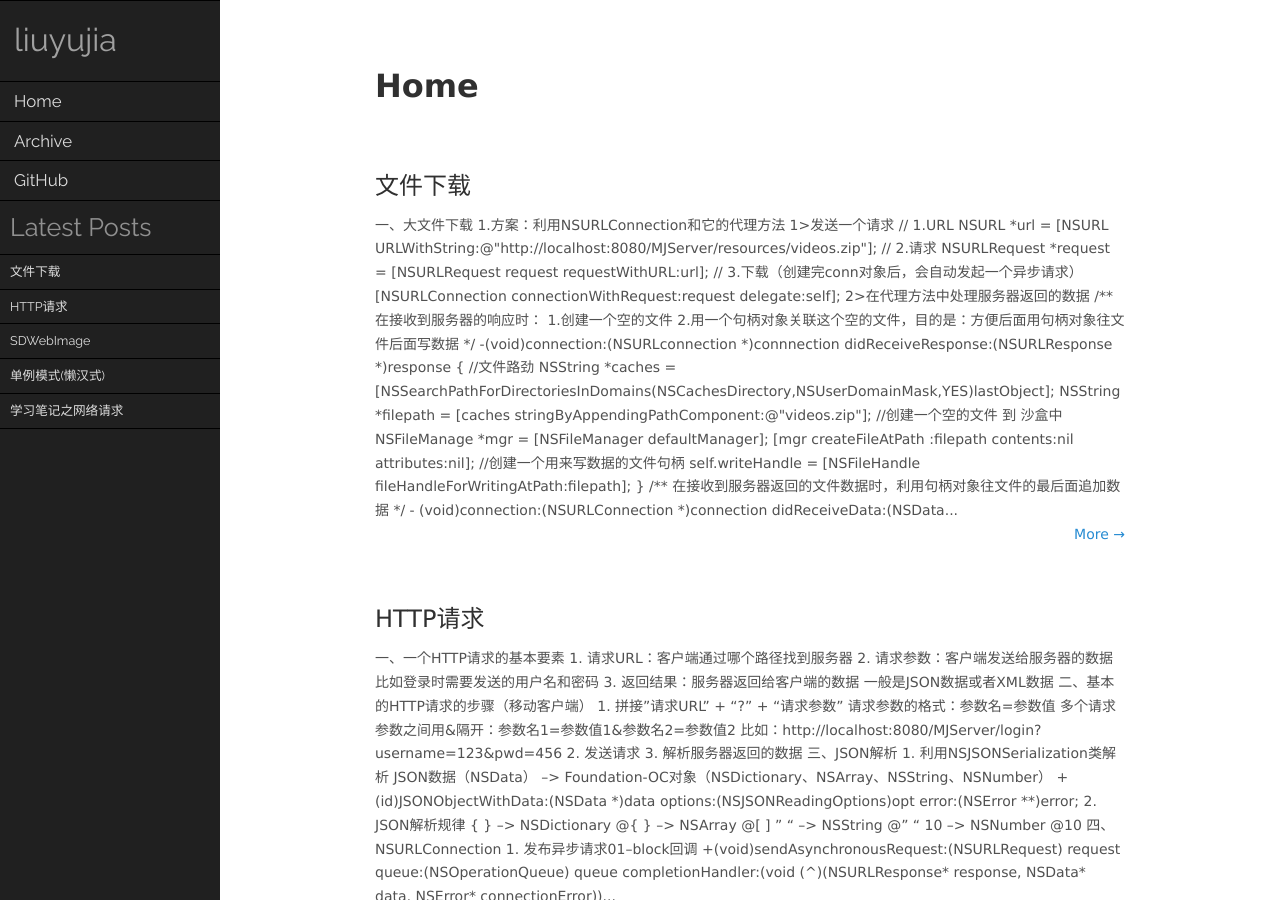
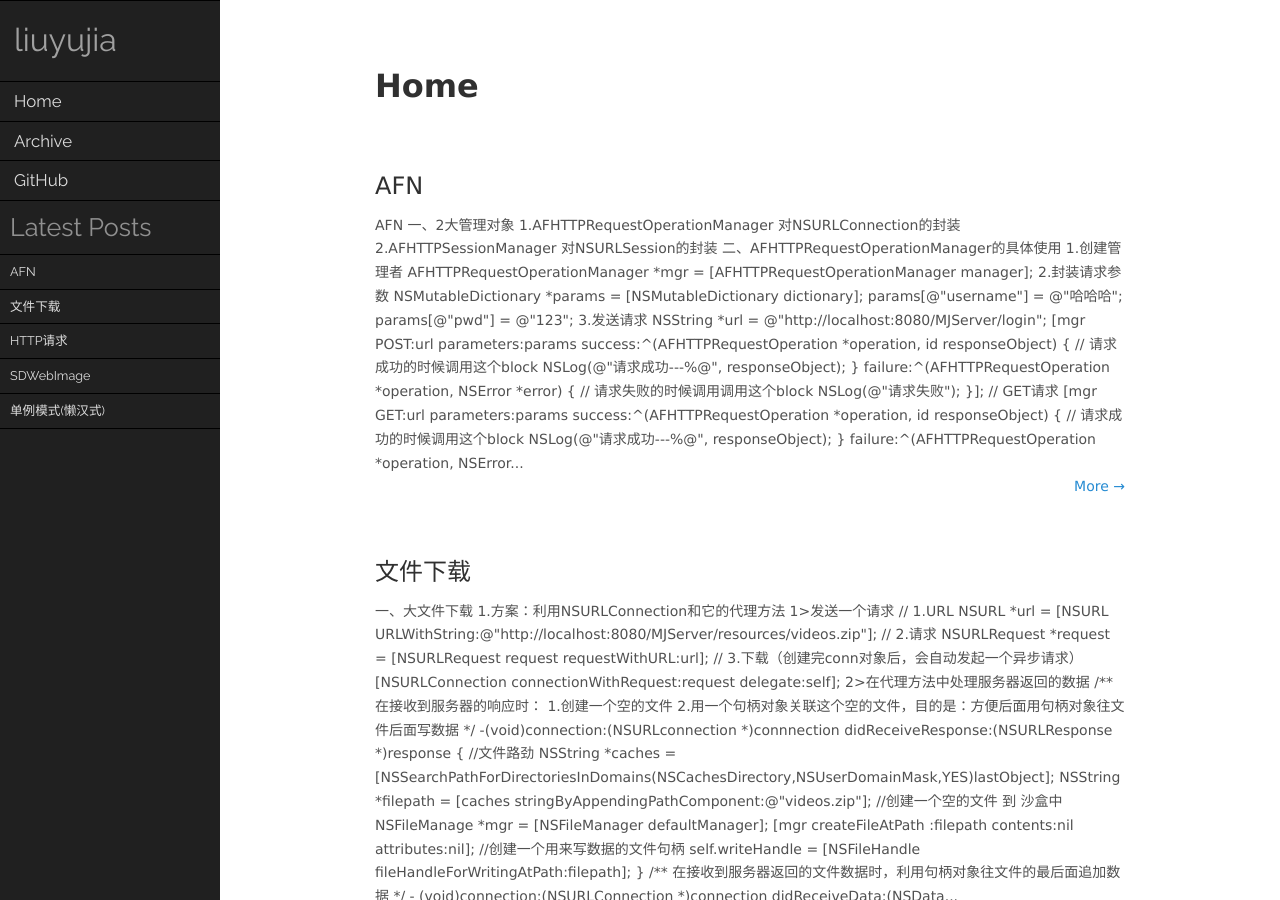
Before and after one commit to liuyujiahaha/liuyujiahaha.github.io, a Jekyll site: the page built from index.html, in a window 1280 px wide and 900 px high. Built offline with Jekyll 4.4.1, drawn with Linux system fonts in a browser that asks for light colours; some of the changed text lies outside the part shown.

Commit message:
add a afn file

```diff
--- /dev/null
+++ b/_posts/2016-10-31-afn.md
@@ -0,0 +1,113 @@
+---
+layout: post
+title: "AFN"
+date: 2016-10-31 23:02:36 +0800
+categories: [iOS]
+excerpt: AFN网络请求
+tags:
+  - AFN
+  - responseSerializer
+  - AFHTTPRequestOperationManager
+  - AFHTTPSessionManager
+
+---
+
+## AFN
+
+### 一、2大管理对象
+
+##### 1.AFHTTPRequestOperationManager
+
+* 对NSURLConnection的封装
+
+##### 2.AFHTTPSessionManager
+
+* 对NSURLSession的封装
+
+### 二、AFHTTPRequestOperationManager的具体使用
+
+##### 1.创建管理者
+{% highlight ruby %}
+AFHTTPRequestOperationManager *mgr = [AFHTTPRequestOperationManager manager];
+
+{% endhighlight %}
+
+
+##### 2.封装请求参数
+
+{% highlight ruby %}
+NSMutableDictionary *params = [NSMutableDictionary dictionary];
+params[@"username"] = @"哈哈哈";
+params[@"pwd"] = @"123";
+
+{% endhighlight %}
+
+
+
+##### 3.发送请求
+
+{% highlight ruby %}
+NSString *url = @"http://localhost:8080/MJServer/login";
+[mgr POST:url parameters:params
+  success:^(AFHTTPRequestOperation *operation, id responseObject) {
+      // 请求成功的时候调用这个block
+      NSLog(@"请求成功---%@", responseObject);
+  } failure:^(AFHTTPRequestOperation *operation, NSError *error) {
+      // 请求失败的时候调用调用这个block
+      NSLog(@"请求失败");
+  }];
+// GET请求
+[mgr GET:url parameters:params
+  success:^(AFHTTPRequestOperation *operation, id responseObject) {
+      // 请求成功的时候调用这个block
+      NSLog(@"请求成功---%@", responseObject);
+  } failure:^(AFHTTPRequestOperation *operation, NSError *error) {
+      // 请求失败的时候调用调用这个block
+      NSLog(@"请求失败");
+  }];
+
+{% endhighlight %}
+
+
+### 三、对服务器返回数据的解析
+
+##### 1.AFN可以自动对服务器返回的数据进行解析
+
+* 默认将服务器返回的数据当做JSON来解析
+
+##### 2.设置对服务器返回数据的解析方式
+
+1> 当做是JSON来解析（默认做法）
+
+* mgr.responseSerializer = [AFJSONResponseSerializer serializer];
+* responseObject的类型是NSDictionary或者NSArray
+
+2> 当做是XML来解析
+
+* mgr.responseSerializer = [AFXMLParserResponseSerializer serializer];
+* responseObject的类型是NSXMLParser
+
+3> 直接返回data
+
+* 意思是：告诉AFN不要去解析服务器返回的数据，保持原来的data即可
+* mgr.responseSerializer = [AFHTTPResponseSerializer serializer];
+
+##### 3.注意
+
+* 服务器返回的数据一定要跟responseSerializer对得上
+
+
+
+1> 服务器返回的是JSON数据
+
+* AFJSONResponseSerializer
+* AFHTTPResponseSerializer
+
+2> 服务器返回的是XML数据
+
+* AFXMLParserResponseSerializer
+* AFHTTPResponseSerializer
+
+3> 服务器返回的是其他数据
+
+* AFHTTPResponseSerializer
```
Also changed, not shown: _posts/2016-10-31-nsurlconnection文件下载.md (+1 -0 lines).
